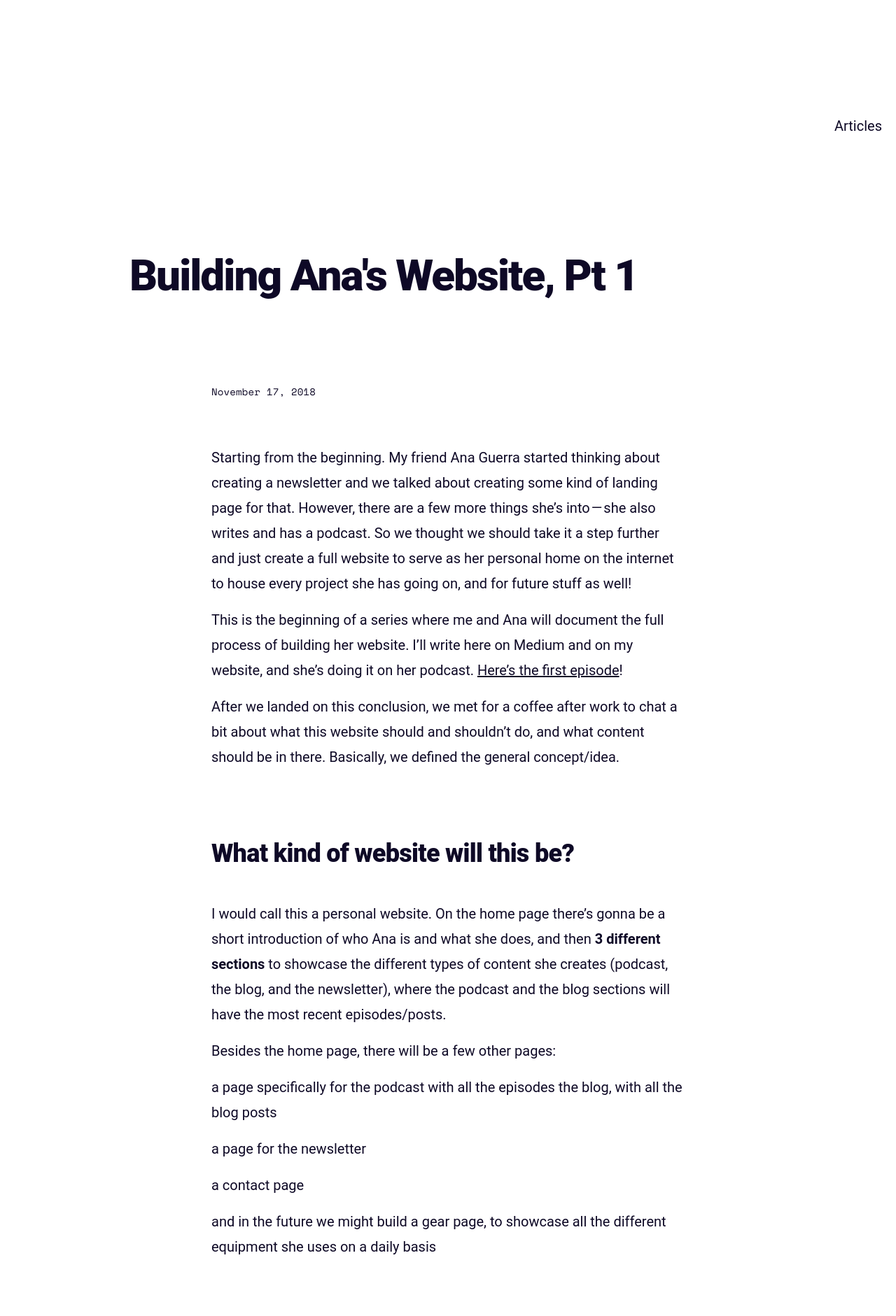
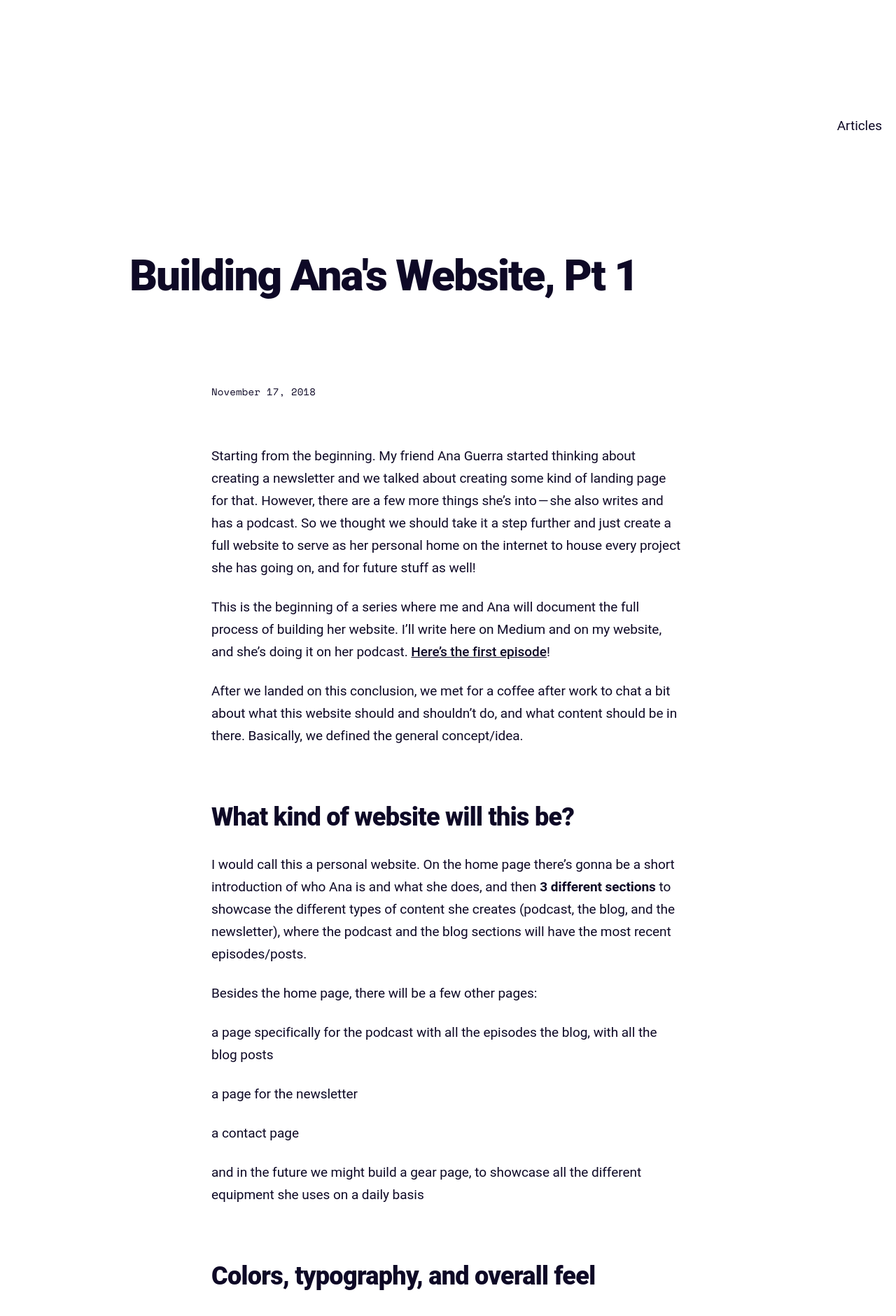
Before and after one commit to vascomarques/byvasco-blog, a Jekyll site: the page built from _posts/2018-11-17-building-anas-website-pt-1.md, in a window 1280 px wide. Shown: the top 1881 px of the page at 70% size. Built offline with Jekyll 4.4.1, drawn with Linux system fonts in a browser that asks for light colours; some web fonts are replaced.

Commit message:
Changes article body size

```diff
--- a/_sass/1-base/_typography.scss
+++ b/_sass/1-base/_typography.scss
@@ -75,7 +75,7 @@ h4 { @extend .title-4; }
 
 		&-large { @include font(26, 40, 0); }
 
-		&-small { @include font(20, 36, 0); }
+		&-small { @include font(19, 32, -0.04); }
 
 		&-smaller { @include font(16, 24, 0.2); }
 	}
@@ -112,6 +112,7 @@ p { @extend .body; }
 }
 
 p a {
+	font-weight: 500;
 	text-decoration: underline;
 	// text-decoration-color: $color__accent;
 
--- a/_sass/2-layout/_page-article.scss
+++ b/_sass/2-layout/_page-article.scss
@@ -57,8 +57,12 @@
       margin-bottom: 64px;
     }
 
+    p {
+      margin-bottom: 24px;
+    }
+
     h4 {
-      margin: 100px 0 48px;
+      margin: 80px 0 32px;
     }
 
     figure {
```
